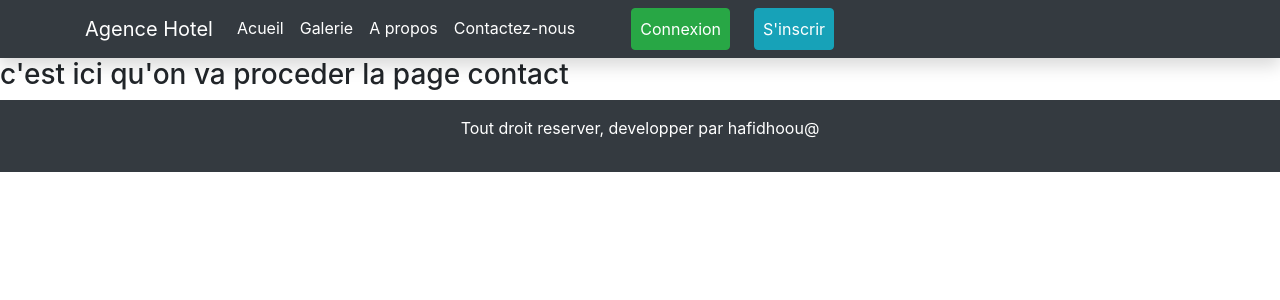
After one commit to m-hafidh/AgenceHotel, a Django app: page /contact in a window 1280 px wide. The commit adds this page. Shown: the top 300 px of the page. Run offline with Django 4.2, Linux system fonts and the light colour scheme.

Commit message:
Ajout de la page contact

```diff
--- a/LuxeAgence/Agence/templates/base.html
+++ b/LuxeAgence/Agence/templates/base.html
@@ -30,13 +30,13 @@
               <a class="nav-link text-white" href="#">A propos</a>
             </li>
             <li class="nav-item">
-              <a class="nav-link text-white " href="#">Contactez-nous</a>
+              <a class="nav-link text-white " href="{% url 'contact' %}">Contactez-nous</a>
             </li>
             <li class="nav-item active ml-5">
                 <a class="nav-link btn btn-success text-white" href="{% url 'login' %}">Connexion </a>
               </li>
               <li class="nav-item active ml-4"> <!--ml-5 pour les espaces -->
-                <a class="nav-link btn btn-info text-white" href="{% url 'register' %}">S'enregistrer </a>
+                <a class="nav-link btn btn-info text-white" href="{% url 'register' %}">S'inscrir </a>
               </li>
           </ul>
         </div>
--- /dev/null
+++ b/LuxeAgence/Agence/templates/contact.html
@@ -0,0 +1,9 @@
+{% extends "base.html" %}
+
+
+{% block content %}
+<!-- Toujours les contenu a l'interier de ce block -->
+<h3>c'est ici qu'on va proceder la page contact</h3>
+
+
+{% endblock%}
--- a/LuxeAgence/Agence/urls.py
+++ b/LuxeAgence/Agence/urls.py
@@ -7,4 +7,5 @@ urlpatterns = [
     path('', home, name="home"), #la vue de lan page d'accueil
     path('login', login, name="login"),#la vue de lan page login
     path('register', register, name="register"),#la vue de lan page register
+    path('contact', contact, name="contact"),#la vue de lan page contact
 ]
--- a/LuxeAgence/Agence/views.py
+++ b/LuxeAgence/Agence/views.py
@@ -14,3 +14,7 @@ def login(request):
     #Creation d'une fonction pour la page Register
 def register(request):
     return render(request, 'register.html')
+
+       #Creation d'une fonction pour la page Register
+def contact(request):
+    return render(request, 'contact.html')
```
